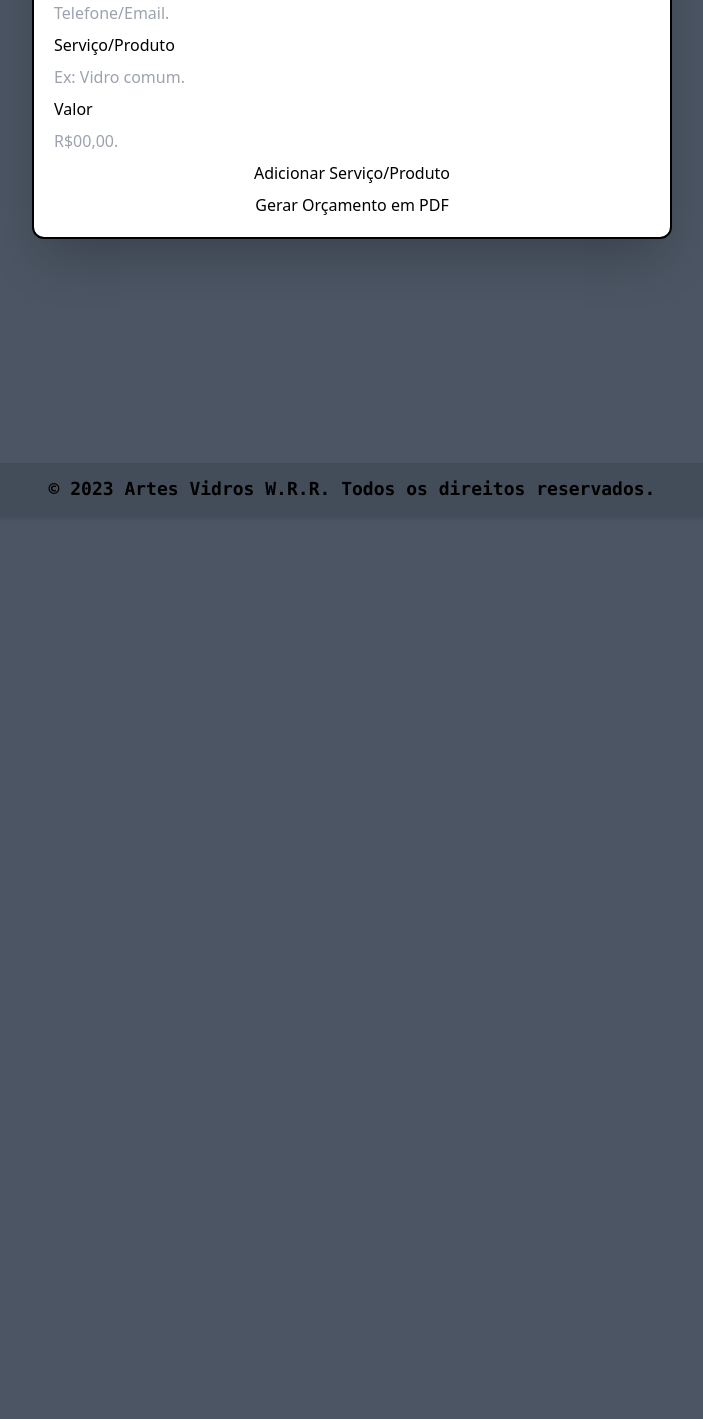
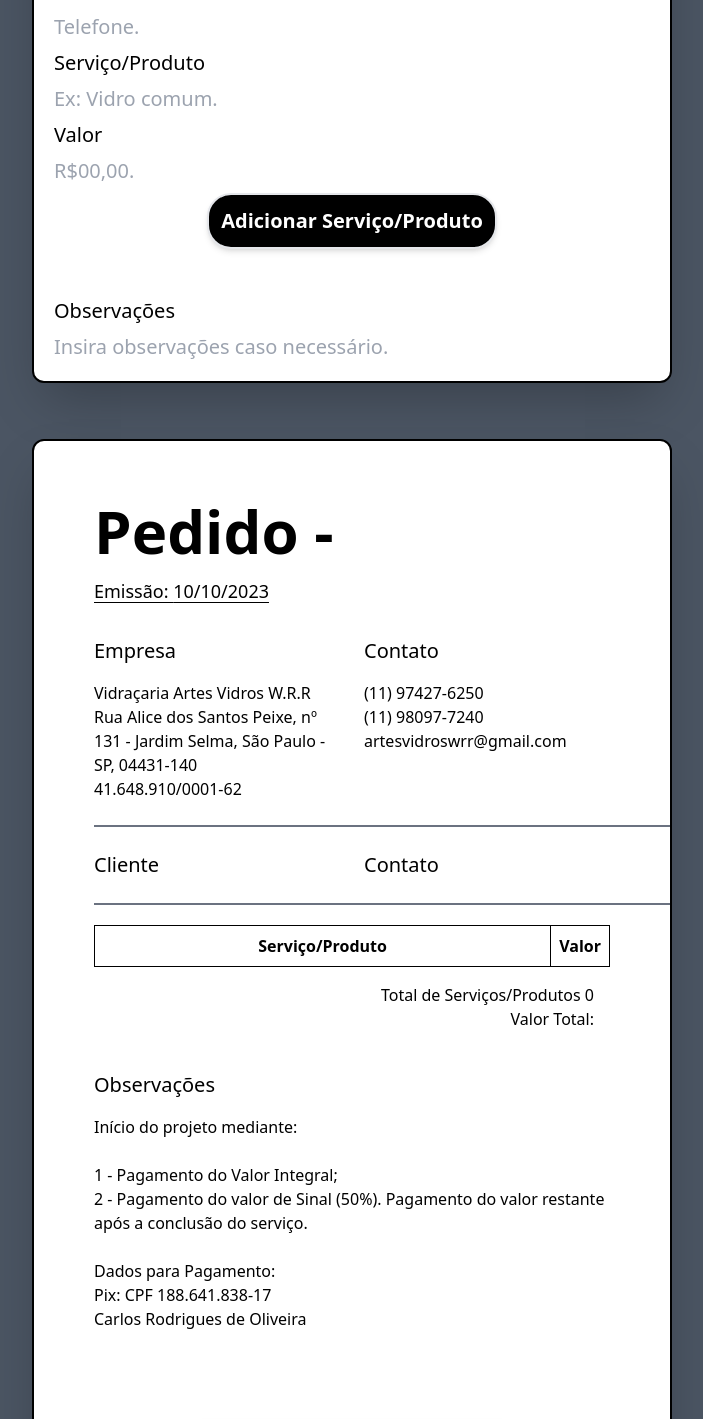
Before and after one commit to Gustavo-Brun/ArtesVidrosWRR, a Next.js app: page /request in a window 1280 px wide. Shown: the part 269-1688 px from the top of the page, without its empty margins (288-991 px from the left). Before the commit the page ends 800 px from the top, so only its background shows below. Built offline with nearby package versions, Linux system fonts and the light colour scheme.

Commit message:
chore: Update request feature

```diff
--- a/src/components/DataRequest.tsx
+++ b/src/components/DataRequest.tsx
@@ -1,25 +1,25 @@
 'use client'
-
-import { ChangeEvent, useState } from "react"
+import { Pdf } from './Pdf';
+import html2pdf from 'html2pdf.js';
+import { ChangeEvent, useState, useRef } from "react"
 
 export const DataRequest = () => {
 
     interface UserDataProps {
-        data: string;
+
         cliente: string;
         contato: number | string;
-        serviço: string[];
-        valor: string[];
-        total: number;
+        serviços: { serviço: string; valor: string }[];
+        total:number | void;
+        observações: string;
       }
 
     const [ userData, setUserData ] = useState<UserDataProps>({
-        data: new Date().toLocaleDateString('pt-BR'),
         cliente: ' ',
         contato: ' ',
-        serviço: [],
-        valor: [],
+        serviços: [],
         total: 0,
+        observações: ' ',
     })
 
     const userDataHandler = (e: ChangeEvent<HTMLInputElement>) => {
@@ -41,9 +41,8 @@ export const DataRequest = () => {
         if (novoServiço.trim() !== '' && (valorServiço.trim() !== '')) {
           setUserData((prevData) => ({
             ...prevData,
-            serviço: [...prevData.serviço, novoServiço],
-            valor: [...prevData.valor, valorServiço], /* preciso ver pq isso aqui tá retornando diferente no log
-            depois tenta botar esses dois itens em um objeto só*/
+            serviços: [...prevData.serviços, { serviço: novoServiço, valor: valorServiço }],
+
           }));
 
           serviçoInput.value = '';
@@ -53,25 +52,46 @@ export const DataRequest = () => {
         }
       };
 
+      const contentRef = useRef<HTMLDivElement>(null);
+
+      const generatePDF = () => {
+        const content = contentRef.current;
+
+        const options = {
+          filename: `Pedido ${userData.cliente}.pdf`,
+        };
+
+        if (content) {
+            html2pdf(content, options);
+        }
+    };
+
     return (
         <section>
-            <div className= {`grid grid-cols-1 gap-2 mx-auto my-14 p-5 border-2 border-black rounded-xl shadow-2xl bg-white w-2/4 `}>
+            <div className= {`grid grid-cols-1 gap-2 mx-auto my-14 p-5 border-2 border-black rounded-xl shadow-2xl bg-white w-2/4 text-xl `}>
 
                 <label htmlFor="clienteInput">Cliente</label>
                 <input type="text" id="clienteInput" placeholder="Insira o nome do cliente." name="cliente" onChange={userDataHandler}/>
 
                 <label htmlFor="contatoInput">Contato</label>
-                <input type="text" id="contatoInput" placeholder="Telefone/Email." name="contato" onChange={userDataHandler}/>
+                <input type="tel" id="contatoInput" placeholder="Telefone." name="contato" onChange={userDataHandler}/>
 
                 <label htmlFor="serviçoInput">Serviço/Produto</label>
                 <input type="text" id="serviçoInput" placeholder="Ex: Vidro comum." name="serviço" />
 
                 <label htmlFor="valorInput">Valor</label>
-                <input type="text" id="valorInput" placeholder="R$00,00." name="valor" onChange={userDataHandler}/>
-                <button onClick={addService}>Adicionar Serviço/Produto</button>
+                <input type="number" id="valorInput" placeholder="R$00,00." name="valor" onChange={userDataHandler}/>
+                <button className='flex mx-auto mb-10  rounded-3xl shadow-md text-white p-3 border-2 bg-black  font-bold' onClick={addService}>Adicionar Serviço/Produto</button>
 
-                <button onClick={() => console.log(userData)}>Gerar Orçamento em PDF</button>
+                <label htmlFor="observaçõesInput">Observações</label>
+                <input type="text" id="observaçõesInput" placeholder="Insira observações caso necessário." name="observações" onChange={userDataHandler} />
+
             </div>
+
+            <div className= {`grid grid-cols-1 gap-2 mx-auto my-14 p-5 border-2 border-black rounded-xl shadow-2xl bg-white w-2/4 `}>
+              <Pdf userData={userData} generatePDF={generatePDF} contentRef={contentRef} />
+            </div>
+
         </section>
       );
 
--- a/src/components/Pdf.tsx
+++ b/src/components/Pdf.tsx
@@ -1,21 +1,111 @@
 'use client'
 
-import React, { useRef } from 'react';
-import html2pdf from 'html2pdf.js';
+import React from 'react';
 
-export const Pdf = () => {
-  const contentRef = useRef(null);
+interface PdfProps {
+  userData: {
+    cliente: string;
+        contato: number | string;
+        serviços: { serviço: string; valor: string }[];
+        total:number | void;
+        observações: string;
+  };
+  generatePDF: () => void;
+  contentRef: React.RefObject<HTMLDivElement>;
+}
 
-  const generatePDF = () => {
-    const content = contentRef.current;
+export const Pdf: React.FC<PdfProps> = ({ userData, generatePDF, contentRef }) => {
 
-    if (content) {
-      html2pdf(content);
-    }
-  };
+  const primeiroNome = (nome:string) => {
+    return (nome.split(" ")[0] || null);
+  }
+
 
   return (
-    <div>conteudo que vai pro pdf</div>
-  )
+    <main>
 
-}
+      <section ref={contentRef} className='relative m-10 text-base'>
+
+        <div className="absolute opacity-30 bg-contain bg-no-repeat bg-center h-full w-full -z-10" style={{ backgroundImage: 'url("/logo/Artes-Vidros-nBg.png")' }}></div>
+
+        <section className='my-8'>
+          <h1 className='text-6xl font-bold mb-4'>Pedido - {primeiroNome(userData.cliente)}</h1>
+          <p className='text-lg underline underline-offset-4'>Emissão: <span>{new Date().toLocaleDateString('pt-BR')}</span></p>
+        </section>
+
+        <section className='grid grid-cols-2 gap-6 my-5'>
+          <div className='after:border-t-2 after:block after:mt-6 after:border-gray-500 after:w-45vw'>
+            <h2 className='text-xl font-medium mb-4'>Empresa</h2>
+            <p>Vidraçaria Artes Vidros W.R.R</p>
+            <p>Rua Alice dos Santos Peixe, nº 131 - Jardim Selma, São Paulo - SP, 04431-140 </p>
+            <p>41.648.910/0001-62</p>
+          </div>
+
+          <div>
+            <h2 className='text-xl font-medium mb-4'>Contato</h2>
+            <p>(11) 97427-6250 </p>
+            <p>(11) 98097-7240</p>
+            <p>artesvidroswrr@gmail.com</p>
+          </div>
+
+          <div className='after:border-t-2 after:block after:mt-6 after:border-gray-500 after:w-45vw'>
+            <h2 className='text-xl font-medium mb-4'>Cliente</h2>
+            <p>{userData.cliente}</p>
+          </div>
+
+          <div>
+            <h2 className='text-xl font-medium mb-4'>Contato</h2>
+            <p>{userData.contato}</p>
+          </div>
+        </section>
+
+        <section>
+          <table className='border border-collapse table-auto '>
+            <thead>
+              <tr>
+                <th className='p-2 border border-black w-45vw'>Serviço/Produto</th>
+                <th className='p-2 border border-black'>Valor</th>
+              </tr>
+            </thead>
+
+            <tbody>
+            {userData.serviços.map((serviço, index) => (
+              <tr key={index}>
+                <td className='p-2 border border-black'>{serviço.serviço}</td>
+                <td className='p-2 border border-black'>R${serviço.valor},00</td>
+              </tr>
+            ))}
+            </tbody>
+          </table>
+
+          <aside className='flex flex-col items-end m-4 font-medium'>
+            <p>Total de Serviços/Produtos <span>{userData.serviços.length}</span></p>
+            <p>Valor Total: </p>
+          </aside>
+        </section>
+
+        <section className='my-10'>
+          <h2 className='text-xl font-medium mb-4'>Observações</h2>
+          <span>{userData.observações}</span>
+          <p className='mt-4'>Início do projeto mediante:</p>
+          <br />
+          <p>1 - Pagamento do Valor Integral;</p>
+          <p>
+            2 - Pagamento do valor de Sinal (50%). Pagamento do valor restante após a conclusão do
+            serviço.
+          </p>
+          <br />
+          <p>Dados para Pagamento:</p>
+          <p>Pix: CPF 188.641.838-17</p>
+          <p>Carlos Rodrigues de Oliveira</p>
+          <br />
+        </section>
+
+      </section>
+
+      <br />
+
+      <button className='flex mx-auto mb-10 text-2xl rounded-3xl shadow-md text-white p-3 border-2 bg-black font-mono font-bold' onClick={generatePDF}>Gerar Orçamento em PDF</button>
+    </main>
+  );
+};
--- a/tailwind.config.ts
+++ b/tailwind.config.ts
@@ -23,6 +23,10 @@ const config: Config = {
         'gradient-conic':
           'conic-gradient(from 180deg at 50% 50%, var(--tw-gradient-stops))',
       },
+      width: {
+        '20vw': '20vw',
+        '45vw': '45vw',
+      }
     },
   },
   plugins: [],
```
